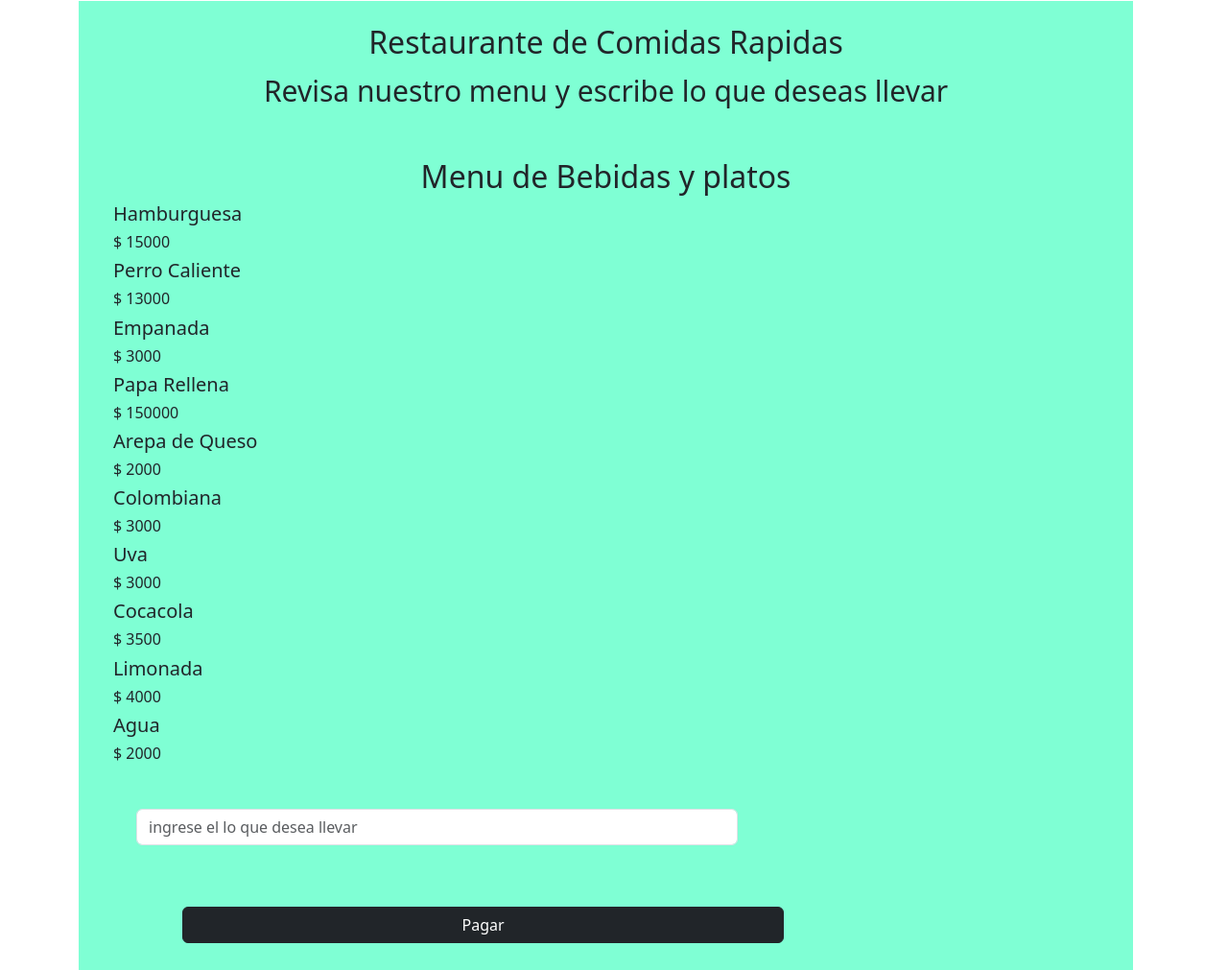
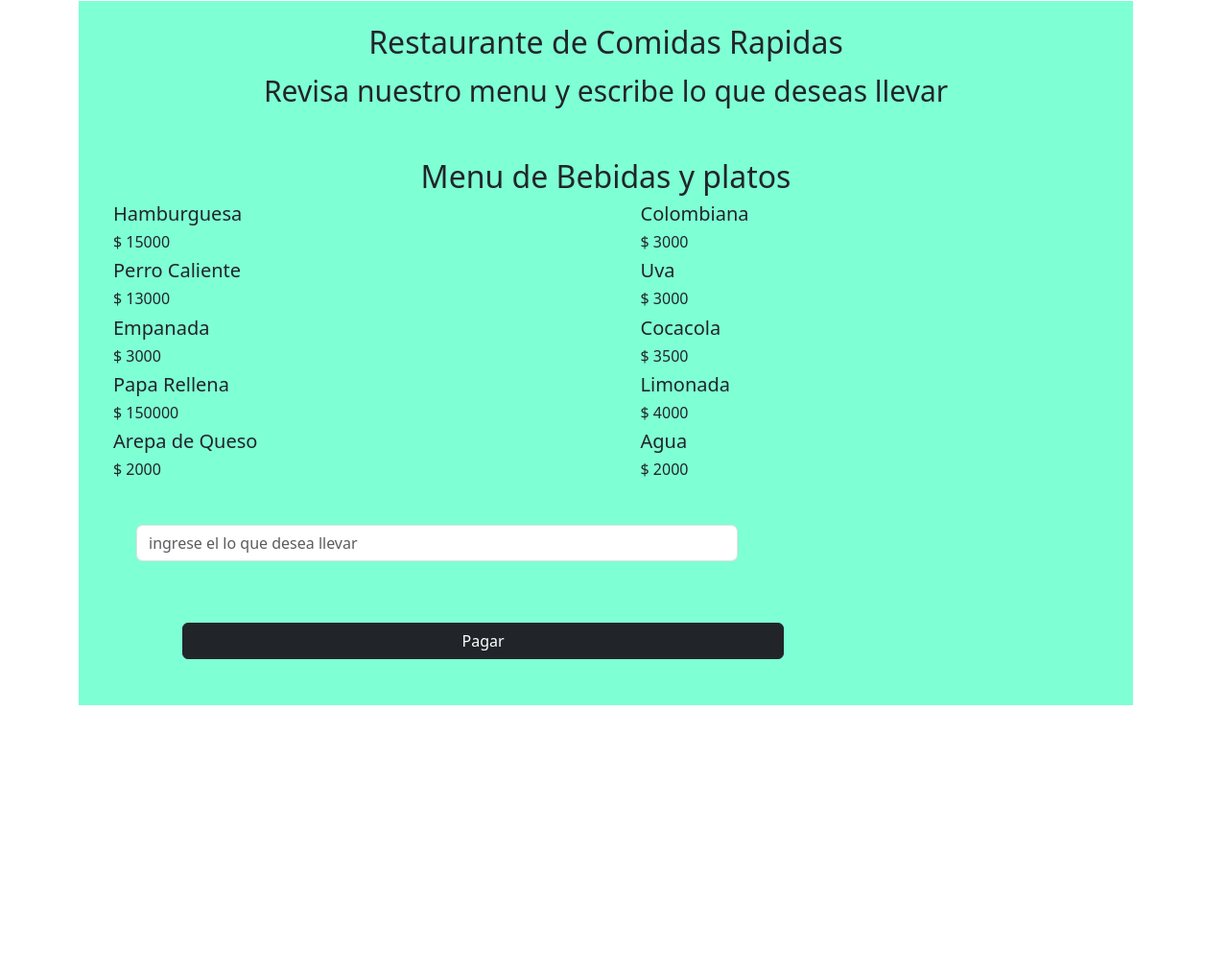
Before and after one commit to jcast08/trabajo-logica-js, a plain HTML site: page index.htm in a window 1280 px wide. Shown: the part 1902-2913 px from the top of the page at 96% size. After the commit the page ends 2685 px from the top, so only its background shows below. Drawn offline with nearby package versions, Linux system fonts and the light colour scheme.

Commit message:
03/05/2024

```diff
--- a/assets/js/trabajo.js
+++ b/assets/js/trabajo.js
@@ -64,7 +64,7 @@ formulario4.addEventListener('submit', function (evento) {
 
         resulpado4 = Multiplicando1 * x
 
-        document.querySelector("#resultadoCua").innerHTML += `${Multiplicando1} x ${Multiplicador2} = ${resulpado4} <br>`
+        document.querySelector("#resultadoCua").innerHTML += `${Multiplicando1} x ${x} = ${resulpado4} <br>`
     }
 
 })
@@ -79,85 +79,120 @@ formulario5.addEventListener('submit', function (evento) {
 
 })
 
-let Carta = [{
+let Menu = [{
     id: 1,
     nombre: "Hamburguesa",
     precio: 15000,
-    cantidad: 1
+    cantidad: 1,
+    categoria: "Plato"
 },
 {
     id: 2,
     nombre: "Perro Caliente",
     precio: 13000,
-    cantidad: 1
+    cantidad: 1,
+    categoria: "Plato"
 },
 {
     id: 3,
     nombre: "Empanada",
     precio: 3000,
-    cantidad: 1
+    cantidad: 1,
+    categoria: "Plato"
 },
 {
     id: 4,
     nombre: "Papa Rellena",
     precio: 150000,
     imagen: "https://via.placeholder.com/100x100",
-    cantidad: 1
+    cantidad: 1,
+    categoria: "Plato"
 },
 
 {
     id: 4,
     nombre: "Arepa de Queso",
     precio: 2000,
-    cantidad: 1
+    cantidad: 1,
+    categoria: "Plato"
 },
 
 {
     id: 5,
     nombre: "Colombiana",
     precio: 3000,
-    cantidad: 1
+    cantidad: 1,
+    categoria: "bebida"
 },
+
 {
     id: 6,
     nombre: "Uva",
     precio: 3000,
-    cantidad: 1
+    cantidad: 1,
+    categoria: "bebida"
 },
+
 {
     id: 6,
     nombre: "Cocacola",
     precio: 3500,
-    cantidad: 1
+    cantidad: 1,
+    categoria: "bebida"
 },
+
 {
     id: 8,
     nombre: "Limonada",
     precio: 4000,
-    imagen: "https://via.placeholder.com/100x100",
-    cantidad: 1
+    cantidad: 1,
+    categoria: "bebida"
 },
 
 {
     id: 9,
     nombre: "Agua",
     precio: 2000,
-    cantidad: 1
+    cantidad: 1,
+    categoria: "bebida"
+
 }]
 
-let menuProd = document.querySelector("#MenuCompleto")
+
+let bebida = document.querySelector("#beber")
+let Plato = document.querySelector("#comer")
 listarProductos()
 
 function listarProductos() {
-    menuProd.innerHTML = ""
-    Carta.forEach(mostrarmenu => {
-        menuProd.innerHTML += `
+    Menu.forEach(mostrarPlatos => {
+
+        if (mostrarPlatos.categoria == "Plato") {
+            Plato.innerHTML += `
+
+    <div>
         <div class="d-flex justify-content-center align-items-start flex-column ms-4">
-            <h5>${mostrarmenu.nombre}</h5>
-            <h6 id="precioTotalProducto${mostrarmenu.id}">$ ${mostrarmenu.precio}</h6>
+            <h5>${mostrarPlatos.nombre}</h5>
+            <h6 id="precioTotalProducto${mostrarPlatos.id}">$ ${mostrarPlatos.precio}</h6>
         </div>
-        `
+    <div/>
 
+            `
+        }
+        else if (mostrarPlatos.categoria == "bebida"){
+            bebida.innerHTML += `
+
+    <div>
+        <div class="d-flex justify-content-center align-items-start flex-column ms-4">
+            <h5>${mostrarPlatos.nombre}</h5>
+            <h6 id="precioTotalProducto${mostrarPlatos.id}">$ ${mostrarPlatos.precio}</h6>
+        </div>
+    <div/>
+            `
+        }
     })
 
 }
+
+let ListaProd = []
+
+let SelecProd = document.querySelector("#InputProductos")
--- a/index.htm
+++ b/index.htm
@@ -115,13 +115,17 @@
 
             <div class="text-center py-4">
                 <h2>Menu de Bebidas y platos</h2>
-                <div id="MenuCompleto"></div>
+                <div class="row">
+                    <div id="comer" class="col-6"></div>
+                    <div id="beber" class="col-6"></div>
+                </div>
+
             </div>
 
             <form class="ms-5 row g-3 col-7" id="QuintoPunto">
-                <div id="Menu"></div>
-                <input type="text" class="form-control " placeholder="ingrese el lo que desea llevar" id="compra">
-                <div id="resultadoCinco"></div>
+                <div id="Pedido"></div>
+                <input type="text" class="form-control " placeholder="ingrese el lo que desea llevar" id="InputProductos">
+                <div id="ListaCompra"></div>
                 <button type="submit" class="btn btn-dark m-5">Pagar</button>
             </form>
             <div id="resultadoCua" class="justify-content-center d-flex"></div>
```
